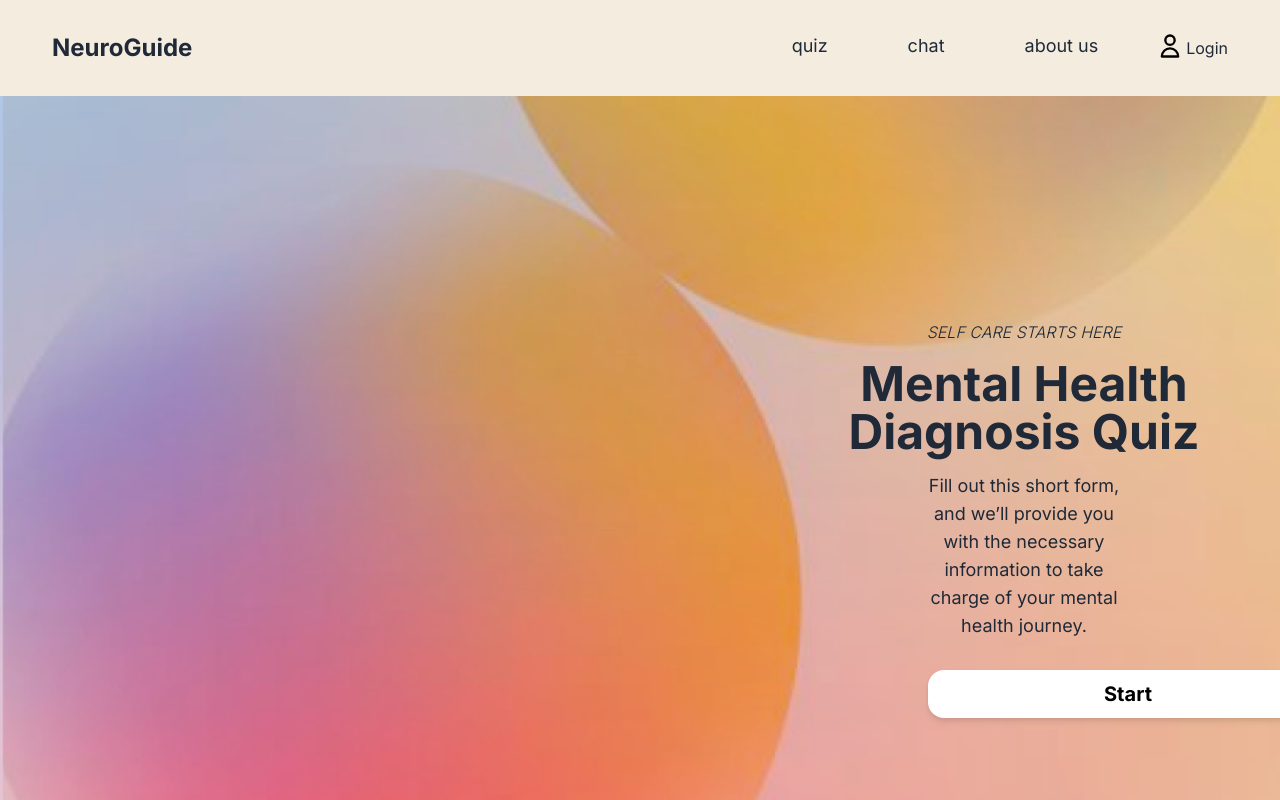
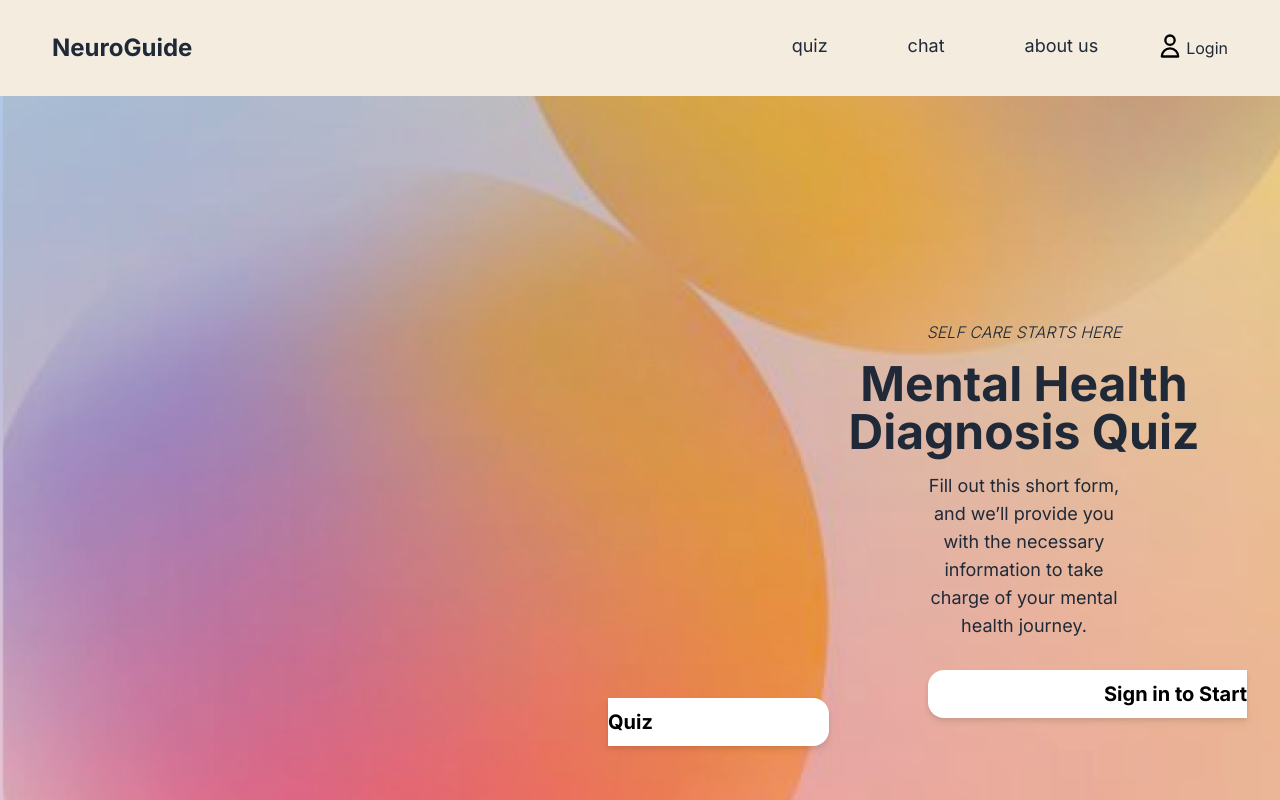
Before and after one commit to vaipos/Neuro-Guide, a Next.js app in the folder neuro-guide/: page /Quiz in a window 1280 px wide. Shown: the top 800 px of the page. Built offline with nearby package versions, Linux system fonts and the light colour scheme; no server answers.

Commit message:
Naomi: Take to sign in if they have not signed in yet

```diff
--- a/neuro-guide/app/NidhiComps/StartQuizBtn.tsx
+++ b/neuro-guide/app/NidhiComps/StartQuizBtn.tsx
@@ -1,14 +1,23 @@
+'use client'
 import React from 'react'
 import Link from 'next/link'
+import NextAuth, { useSession } from 'next-auth/react'
+
 
 
 const StartQuizBtn = () => {
+
+  const {status, data: session} = useSession();
+
   return (
     <>
       <div className="px-56">
-        <Link href= "/QuizForm" className=" drop-shadow-md bg-white hover:bg-blue-700 transition-colors text-black hover:text-white font-bold py-3 px-44 rounded-2xl mx-80 text-xl">
-        Start
-        </Link>
+        {status === 'unauthenticated' && <Link href= "/api/auth/signin" className=" drop-shadow-md bg-white hover:bg-blue-700 transition-colors text-black hover:text-white font-bold py-3 px-44 rounded-2xl mx-80 text-xl">
+        Sign in to Start Quiz
+        </Link>  }
+        {status === 'authenticated' && <Link href= "/QuizForm" className=" drop-shadow-md bg-white hover:bg-blue-700 transition-colors text-black hover:text-white font-bold py-3 px-44 rounded-2xl mx-80 text-xl">
+        Start Quiz
+        </Link>  }
       </div>
 
     </>
```
